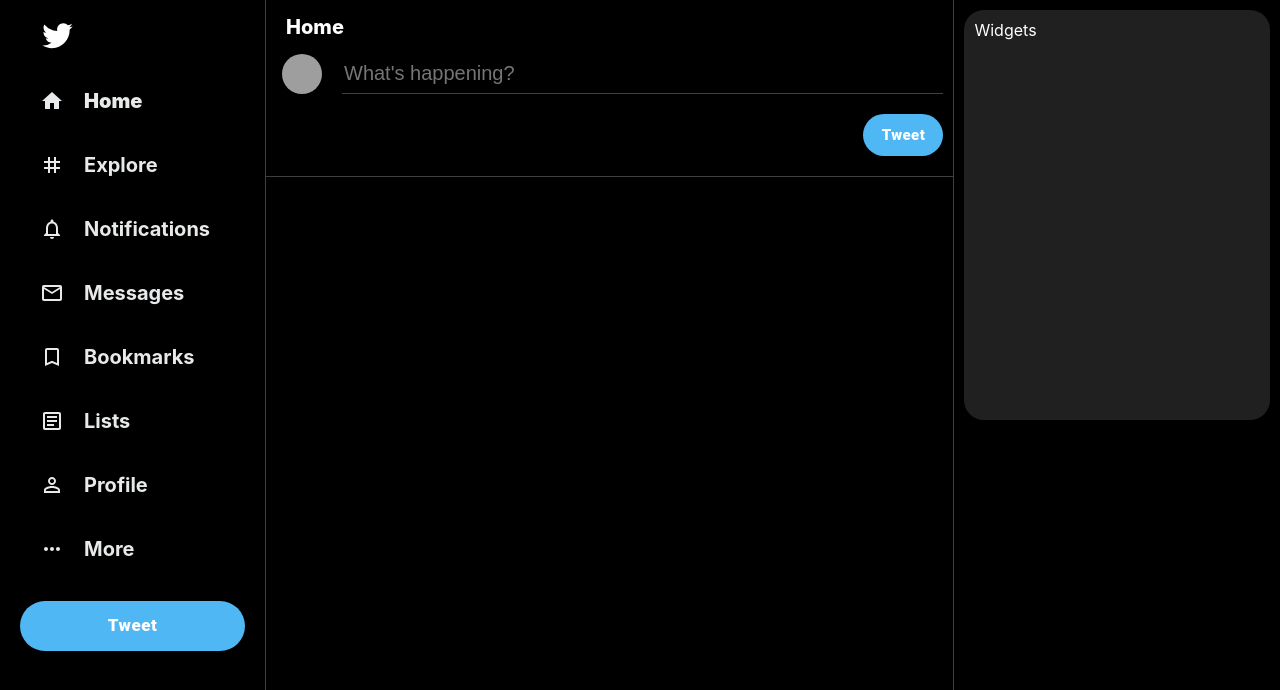
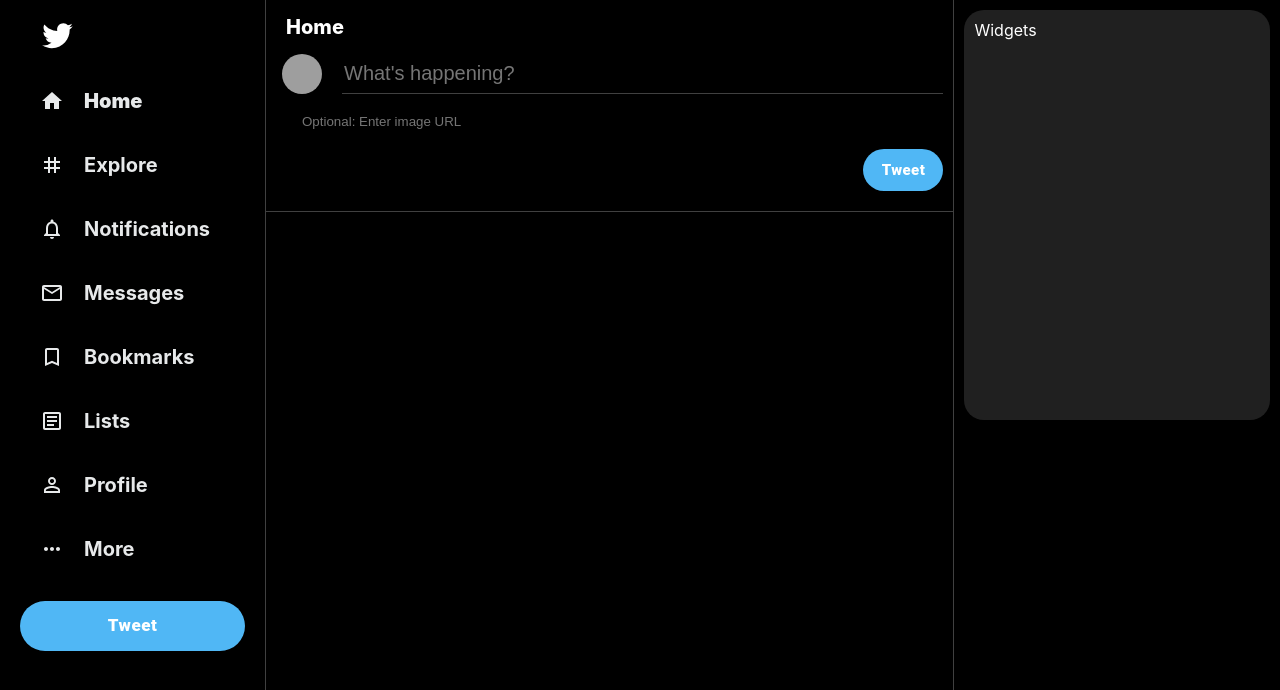
Before and after one commit to NunezAN/Twitter-clone, a React (Create React App) app: page / in a window 1280 px wide. Shown: the top 690 px of the page. Built offline with nearby package versions, Linux system fonts and the light colour scheme; grey boxes are pictures that could not be loaded.

Commit message:
added header image input

```diff
--- a/src/components/Feed.jsx
+++ b/src/components/Feed.jsx
@@ -1,5 +1,6 @@
 import React from "react";
 import "./Feed.css";
+import Post from "./Post";
 import TweetBox from "./TweetBox";
 
 const Feed = () => {
@@ -9,6 +10,7 @@ const Feed = () => {
         <h2 className="feed__header--title">Home</h2>
       </div>
       <TweetBox/>
+      <Post/>
     </div>
   );
 };
--- /dev/null
+++ b/src/components/Post.jsx
@@ -0,0 +1,12 @@
+import React from 'react';
+import "./Post.css"
+
+const Post = (displayName, userName, verified, text, image, avatar) => {
+    return (
+        <div className='Post'>
+
+        </div>
+    );
+}
+
+export default Post;
--- a/src/components/TweetBox.css
+++ b/src/components/TweetBox.css
@@ -20,6 +20,14 @@
   border-bottom: 1px solid #404040;
   outline: none;
 }
+.tweetBox__form--Imageinput {
+  border: none;
+  outline: none;
+  background-color: inherit;
+  color: var(--twitter-text-color);
+  padding: 20px;
+  width: 50%;
+}
 .tweetBox__form--button--container {
   display: flex;
   align-items: center;
@@ -34,7 +42,6 @@
   border-radius: 30px !important;
   height: 42px !important;
   width: 80px !important;
-  margin-top: 20px !important;
   margin-bottom: 20px !important;
   margin-left: auto !important;
 }
--- a/src/components/TweetBox.jsx
+++ b/src/components/TweetBox.jsx
@@ -9,12 +9,16 @@ const TweetBox = () => {
         <div className="tweetBox__form--input--container">
           <Avatar src="https://pbs.twimg.com/media/CmpIszlVMAAK1MK.jpg:large"></Avatar>
           <input
-            multiline={true}
             className="tweetBox__form--input"
             placeholder="What's happening?"
             type="text"
           />
         </div>
+          <input
+            className="tweetBox__form--Imageinput"
+            placeholder="Optional: Enter image URL"
+            type="text"
+          />
         <div className="tweetBox__form--button--container">
           <Button className="tweetBox__btn">Tweet</Button>
         </div>
```
Also changed, not shown: src/components/Post.css (added).
